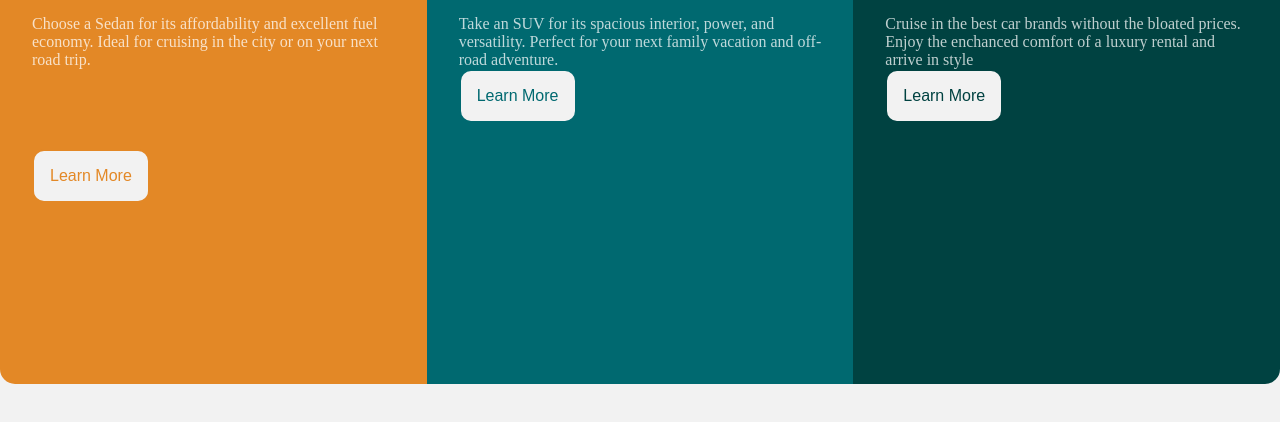
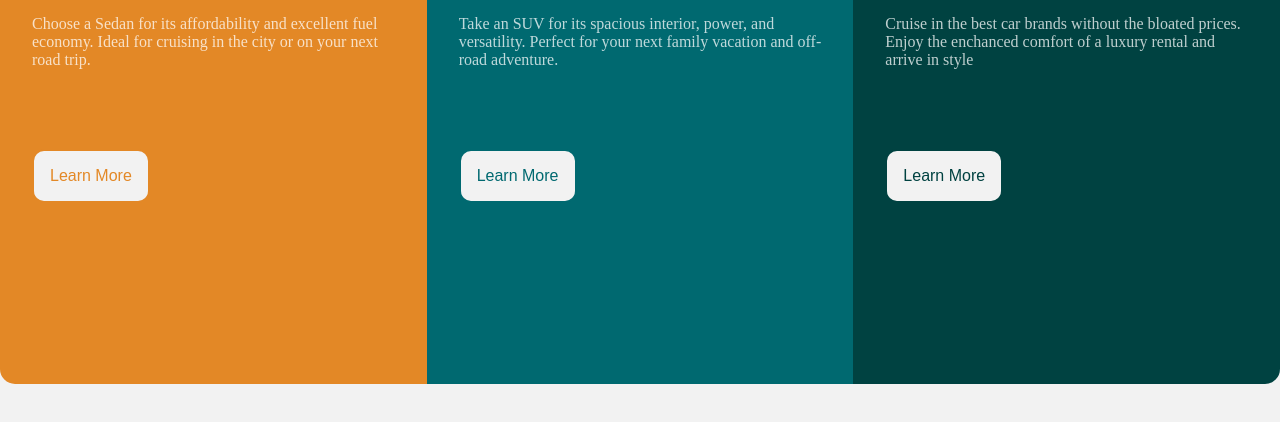
Before and after one commit to Ojeabuo/Flexbox, a plain HTML site: page index.html in a window 1280 px wide. Shown: the part 314-736 px from the top of the page. Drawn offline with Linux system fonts and the light colour scheme; a web font is replaced by a local one.

Commit message:
Update style.css

```diff
--- a/style.css
+++ b/style.css
@@ -82,7 +82,7 @@ button {
   background-color: hsl(179, 100%, 13%);
   color: hsl(0, 0%, 95%);
 }
-.btn1, .btn2 .btn3 {
+.btn1, .btn2, .btn3 {
   margin-top: 5rem;
   margin-bottom: 10px;
 }
```
